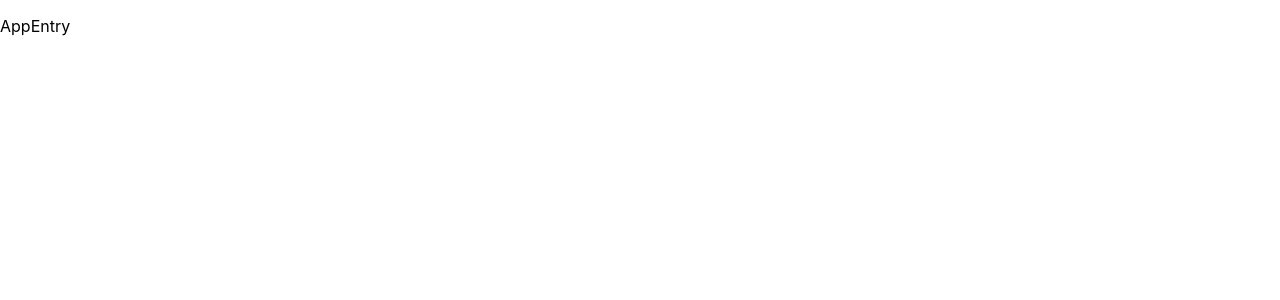
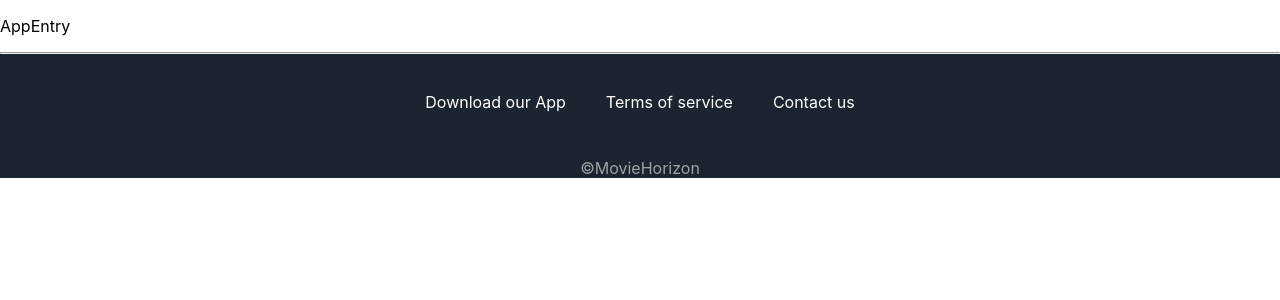
Before and after one commit to Ife0404/Movie, a React (Create React App) app: page / in a window 1280 px wide. Shown: the top 300 px of the page. Built offline with nearby package versions, Linux system fonts and the light colour scheme.

Commit message:
made the footer

```diff
--- a/src/App.js
+++ b/src/App.js
@@ -1,10 +1,19 @@
-import logo from './logo.svg';
 import './App.css';
 import AppEntry from './App/UI/AppEntry';
+import Footer from './App/UI/Components/Footer/Footer';
 
 function App() {
   return (
+    <>
     <AppEntry />
+
+    <footer>
+      <Footer/>
+    </footer>
+
+
+    </>
+
   );
 }
 
--- a/src/App/UI/Components/Footer/Footer.css
+++ b/src/App/UI/Components/Footer/Footer.css
@@ -0,0 +1,65 @@
+.footer-main{
+    background-color: #1b2430;
+
+
+
+}
+.footer-container{
+    display: flex;
+    flex-direction: row;
+    flex-wrap: nowrap;
+    align-items: center;
+    justify-content: center;
+    color: #fff;
+
+}
+.footer-info-left{
+    padding: 30px 20px;
+
+
+
+}
+.footer-info-center{
+
+    padding: 30px 20px;
+
+
+
+
+}
+.footer-info-right{
+
+    padding: 30px 20px;
+
+
+}
+.footer-copyright{
+    color: #ffffff94;
+    text-align: center;
+    justify-content: center;
+}
+
+@media (max-width : 450px) {
+    .footer-container{
+     flex-direction: column ;
+     text-align: center;
+    }
+
+}
+a:link {
+    text-decoration: none;
+    color: #fff;
+
+}
+a:hover{
+    text-decoration: none;
+    color: #17cf97;
+}
+a:active{
+    text-decoration: none;
+    color: #0d8c66;
+}
+a:visited{
+    text-decoration: none;
+    color: #fff;
+}
--- a/src/App/UI/Components/Footer/Footer.js
+++ b/src/App/UI/Components/Footer/Footer.js
@@ -0,0 +1,30 @@
+import React from 'react'
+import './Footer.css'
+
+
+const Footer = () => {
+  return(
+	<section className='footer-main'>
+		<hr />
+		<section className='footer-container'>
+			<section className='footer-info-left'>
+				<a href="Appdownload">Download our App</a>
+			</section>
+			<section className='footer-info-center'>
+				<a href="ToS">Terms of service</a>
+			</section>
+			<section className='footer-info-right'>
+				<a href="contact">Contact us</a>
+			</section>
+
+		</section>
+		<section className='footer-copyright'>
+				<p>©MovieHorizon</p>
+			</section>
+
+	</section>
+
+  )
+}
+
+export default Footer
```
